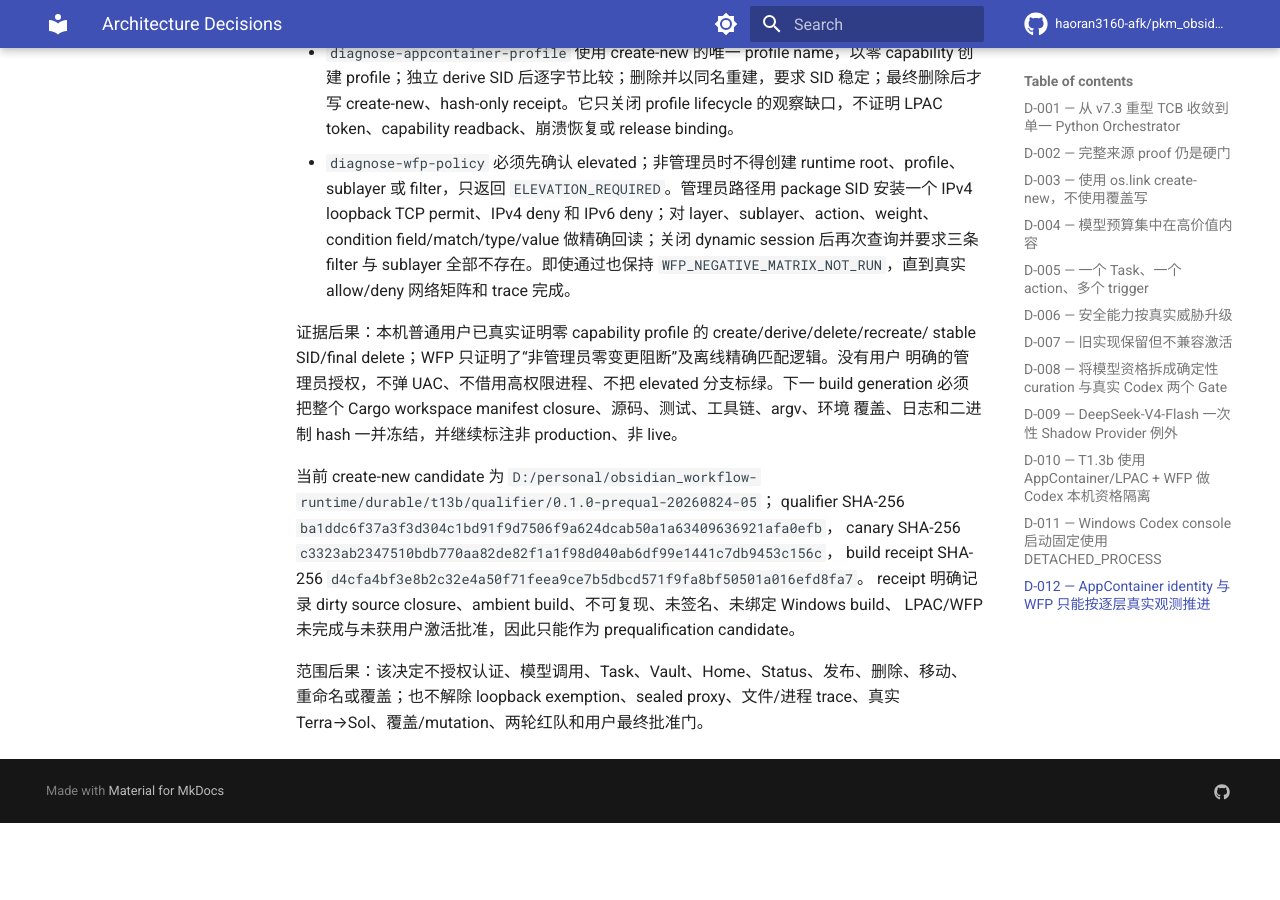
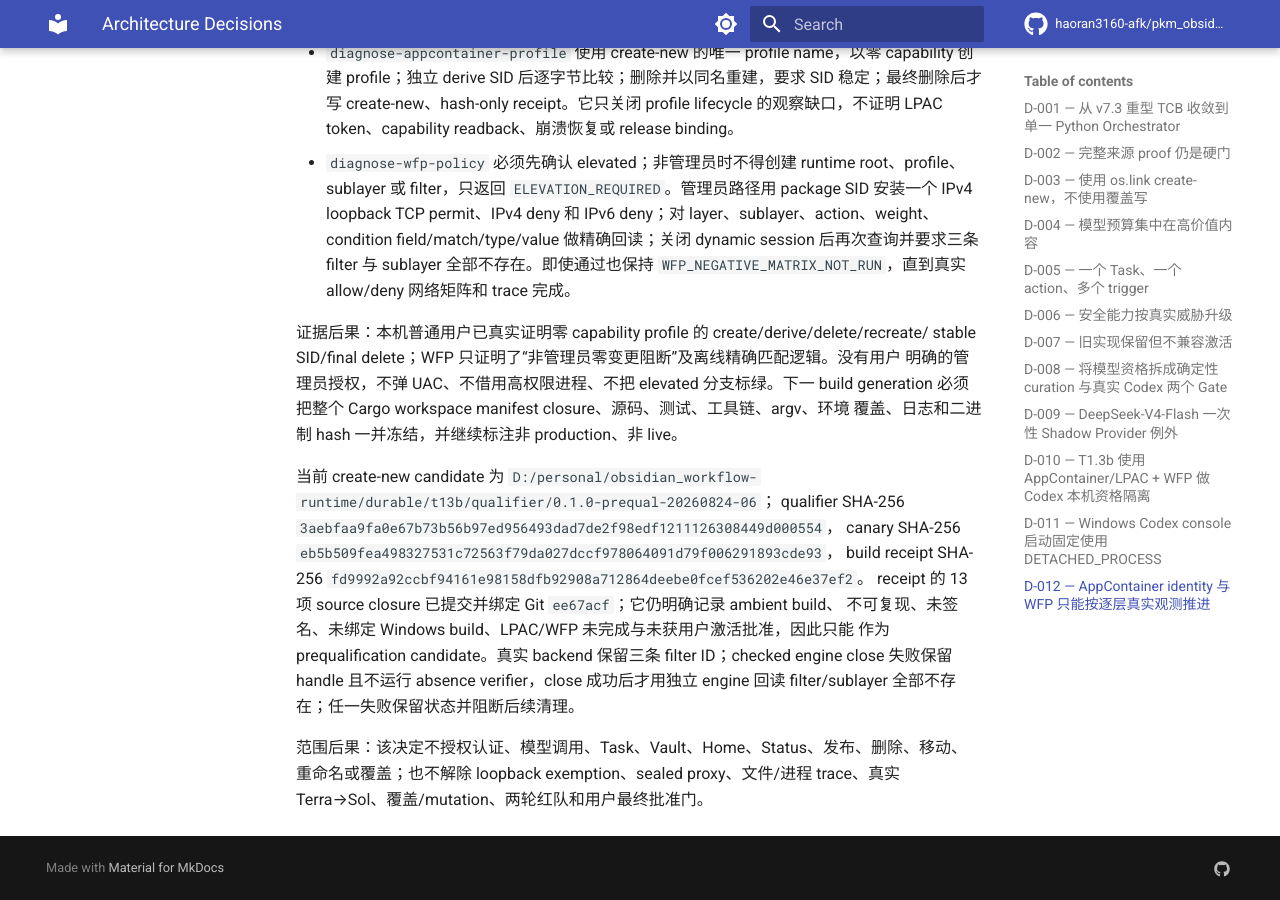
Before and after one commit to haoran3160-afk/pkm_obsidian_workflow, an MkDocs documentation site: the page built from docs/agentic/decisions.md, in a window 1280 px wide and 900 px high, scrolled down 7889 px. Built offline with MkDocs 1.6.1 and Material for MkDocs 9.7.7, drawn with Linux system fonts in a browser that asks for light colours; comment, search, counter and statistics services are not loaded; before the commit the page ends 8712 px from its top, so only the background shows below that.

Commit message:
docs: freeze committed t13b qualifier

```diff
--- a/docs/agentic/decisions.md
+++ b/docs/agentic/decisions.md
@@ -293,12 +293,15 @@ generation 必须把整个 Cargo workspace manifest closure、源码、测试、
 覆盖、日志和二进制 hash 一并冻结，并继续标注非 production、非 live。
 
 当前 create-new candidate 为
-`D:/personal/obsidian_workflow-runtime/durable/t13b/qualifier/0.1.0-prequal-20260824-05`；
-qualifier SHA-256 `ba1ddc6f37a3f3d304c1bd91f9d7506f9a624dcab50a1a63409636921afa0efb`，
-canary SHA-256 `c3323ab2347510bdb770aa82de82f1a1f98d040ab6df99e1441c7db9453c156c`，
-build receipt SHA-256 `d4cfa4bf3e8b2c32e4a50f71feea9ce7b5dbcd571f9fa8bf50501a016efd8fa7`。
-receipt 明确记录 dirty source closure、ambient build、不可复现、未签名、未绑定 Windows build、
-LPAC/WFP 未完成与未获用户激活批准，因此只能作为 prequalification candidate。
+`D:/personal/obsidian_workflow-runtime/durable/t13b/qualifier/0.1.0-prequal-20260824-06`；
+qualifier SHA-256 `3aebfaa9fa0e67b73b56b97ed956493dad7de2f98edf1211126308449d000554`，
+canary SHA-256 `eb5b509fea498327531c72563f79da027dccf978064091d79f006291893cde93`，
+build receipt SHA-256 `fd9992a92ccbf94161e98158dfb92908a712864deebe0fcef536202e46e37ef2`。
+receipt 的 13 项 source closure 已提交并绑定 Git `ee67acf`；它仍明确记录 ambient build、
+不可复现、未签名、未绑定 Windows build、LPAC/WFP 未完成与未获用户激活批准，因此只能
+作为 prequalification candidate。真实 backend 保留三条 filter ID；checked engine close
+失败保留 handle 且不运行 absence verifier，close 成功后才用独立 engine 回读 filter/sublayer
+全部不存在；任一失败保留状态并阻断后续清理。
 
 范围后果：该决定不授权认证、模型调用、Task、Vault、Home、Status、发布、删除、移动、
 重命名或覆盖；也不解除 loopback exemption、sealed proxy、文件/进程 trace、真实
```
Also changed, not shown: docs/agentic/tasks.md (+3 -1 lines), verification_commands.json, 1 other file.
